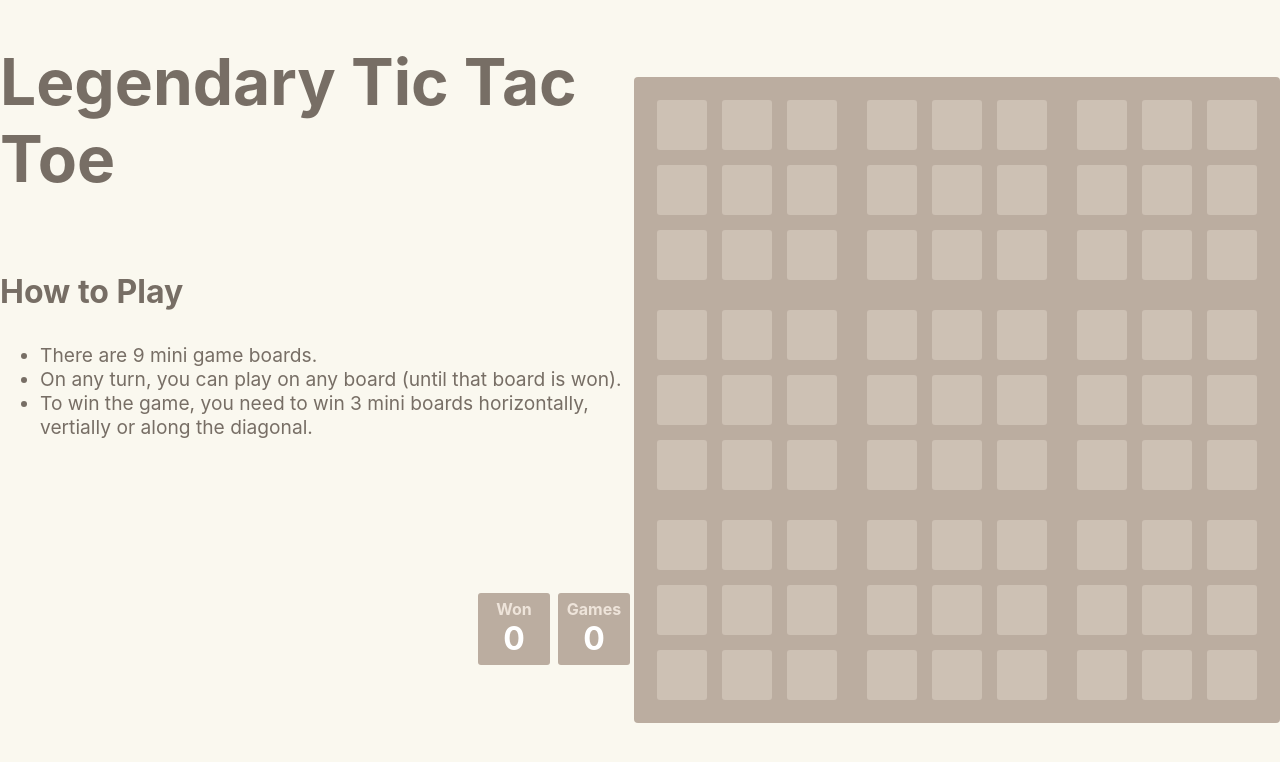
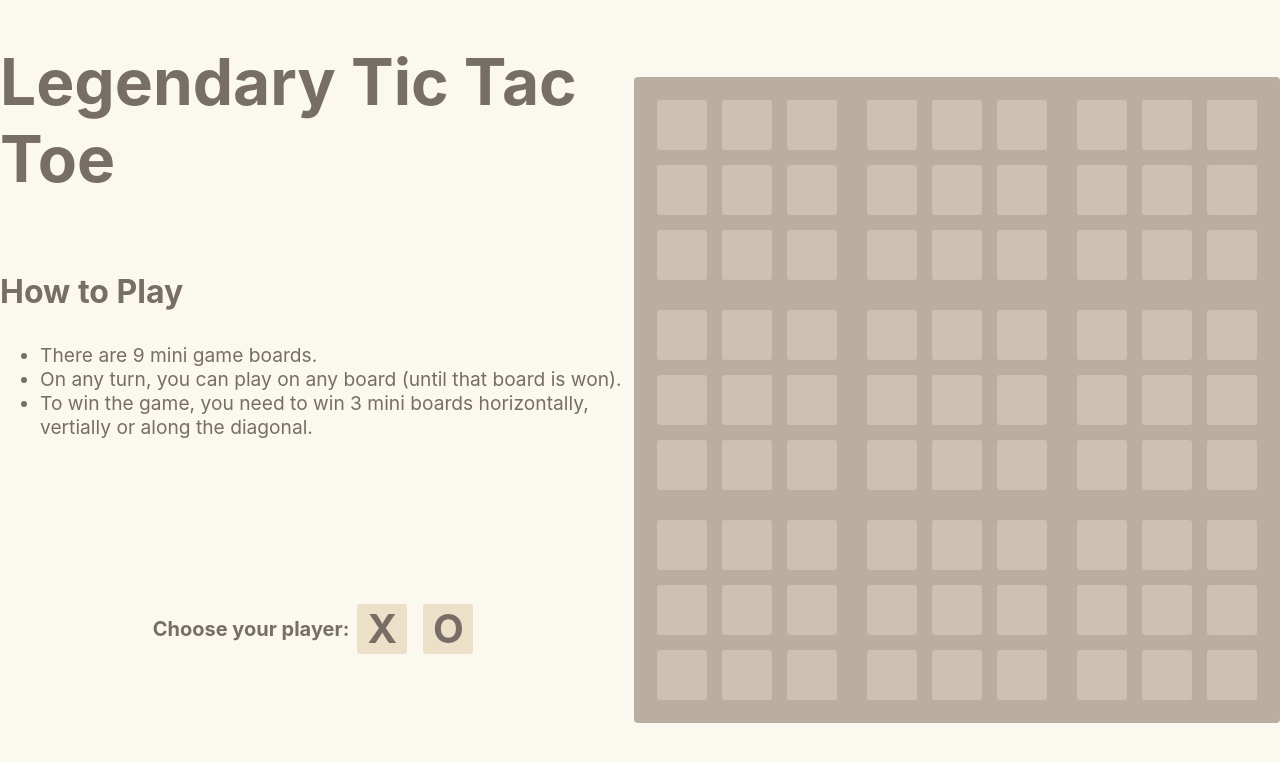
Before and after one commit to Joel-Raju/legendary-tic-tac-toe, a React (Create React App) app: page / in a window 1280 px wide. Shown: the top 762 px of the page. Built offline with nearby package versions, Linux system fonts and the light colour scheme.

Commit message:
Pick player type before starting game
- style tweaks

```diff
--- a/src/components/GridCell.tsx
+++ b/src/components/GridCell.tsx
@@ -26,6 +26,7 @@ const StyledCell = styled.div<{ type: CellType }>`
   border-radius: 3px;
   justify-content: center;
   align-items: center;
+  cursor: pointer;
 
   @media (min-width: 768px) {
     width: 50px;
--- a/src/components/HowTo.tsx
+++ b/src/components/HowTo.tsx
@@ -3,8 +3,13 @@ import styled from 'styled-components';
 import Button from './Button';
 import ScoreCard from './ScoreCard';
 import { GlobalStoreContext } from '../context/globalReducer';
-import { incrementGameCount, resetGameState } from '../context/globalActions';
-import { GameplayState, GameplayStateText } from '../common/types';
+import {
+  incrementGameCount,
+  resetGameState,
+  setPlayerType
+} from '../context/globalActions';
+import { GameplayState, GameplayStateText, PlayerType } from '../common/types';
+import GridCell from './GridCell';
 
 const HowToContainer = styled.div`
   display: flex;
@@ -62,6 +67,19 @@ const HowToContainer = styled.div`
     margin-bottom: 8px;
   }
 
+  .player-picker {
+    font-size: 1.25rem;
+    font-weight: bold;
+    display: flex;
+    flex: 1;
+    flex-direction: row;
+    align-items: center;
+
+    .player-wrapper {
+      margin: 8px;
+    }
+  }
+
   @media screen and (max-width: 1260px) {
     .game-control {
       width: 60%;
@@ -100,6 +118,10 @@ const HowTo: React.FC = () => {
     );
   };
 
+  const onChoosePlayer = (player: PlayerType) => {
+    dispatchToGlobal(setPlayerType(player));
+  };
+
   return (
     <HowToContainer>
       <h1 className='game-title'>Legendary Tic Tac Toe</h1>
@@ -116,13 +138,33 @@ const HowTo: React.FC = () => {
           </li>
         </ul>
       </div>
-      <div className='game-control'>
-        <div className='gameplay-state'>{renderGameEndState()}</div>
-        <div className='score-card'>
-          <ScoreCard score={appState.winTimes} label='Won' />
-          <ScoreCard score={appState.numOfGames} label='Games' />
+      {!appState.playerType || !appState.botType ? (
+        <div className='player-picker'>
+          Choose your player:
+          <div className='player-wrapper'>
+            <GridCell
+              playerType='X'
+              value='X'
+              onClick={() => onChoosePlayer('X')}
+            />
+          </div>
+          <div className='player-wrapper'>
+            <GridCell
+              playerType='O'
+              value='O'
+              onClick={() => onChoosePlayer('O')}
+            />
+          </div>
         </div>
-      </div>
+      ) : (
+        <div className='game-control'>
+          <div className='gameplay-state'>{renderGameEndState()}</div>
+          <div className='score-card'>
+            <ScoreCard score={appState.winCount} label='Won' />
+            <ScoreCard score={appState.gameCount} label='Games' />
+          </div>
+        </div>
+      )}
     </HowToContainer>
   );
 };
--- a/src/components/PlayArea.tsx
+++ b/src/components/PlayArea.tsx
@@ -64,6 +64,7 @@ const PlayArea: React.FC = () => {
     value: PlayerType
   ) => {
     const { gameplayState } = appState;
+
     if (
       gameplayState === GameplayState.PlayerLoose ||
       gameplayState === GameplayState.PlayerWon ||
@@ -93,6 +94,10 @@ const PlayArea: React.FC = () => {
     col: number,
     playerType: PlayerType
   ) => {
+    if (!appState.playerType || !appState.botType) {
+      return;
+    }
+
     makeMove(boardIndex, row, col, playerType);
 
     const opponentMove = getNextMove(
--- a/src/context/globalReducer.ts
+++ b/src/context/globalReducer.ts
@@ -10,8 +10,8 @@ export const GRID_SIZE = 3;
 export interface State {
   botType: PlayerType;
   playerType: PlayerType;
-  winTimes: number;
-  numOfGames: number;
+  winCount: number;
+  gameCount: number;
   boardCount: number;
   gridSize: number;
   gameState: Array<GameBoardState>;
@@ -19,10 +19,10 @@ export interface State {
 }
 
 export const InitialState: State = {
-  botType: 'O',
-  numOfGames: 0,
-  playerType: 'X',
-  winTimes: 0,
+  botType: undefined,
+  gameCount: 1,
+  playerType: undefined,
+  winCount: 0,
   boardCount: BOARD_COUNT,
   gridSize: GRID_SIZE,
   gameState: getInitialGameState(BOARD_COUNT, GRID_SIZE),
@@ -53,13 +53,13 @@ export const globalReducer: Reducer<State, Action> = (state: State, action) => {
     case ActionTypes.INCREMENT_WIN_COUNT:
       return {
         ...state,
-        winTimes: state.winTimes + 1
+        winCount: state.winCount + 1
       };
 
     case ActionTypes.INCREMENT_GAME_COUNT:
       return {
         ...state,
-        numOfGames: state.numOfGames + 1
+        gameCount: state.gameCount + 1
       };
 
     case ActionTypes.SET_GAME_STATE:
--- a/src/index.css
+++ b/src/index.css
@@ -5,4 +5,5 @@ body {
     sans-serif;
   -webkit-font-smoothing: antialiased;
   -moz-osx-font-smoothing: grayscale;
+  color: #776e65;
 }
```
